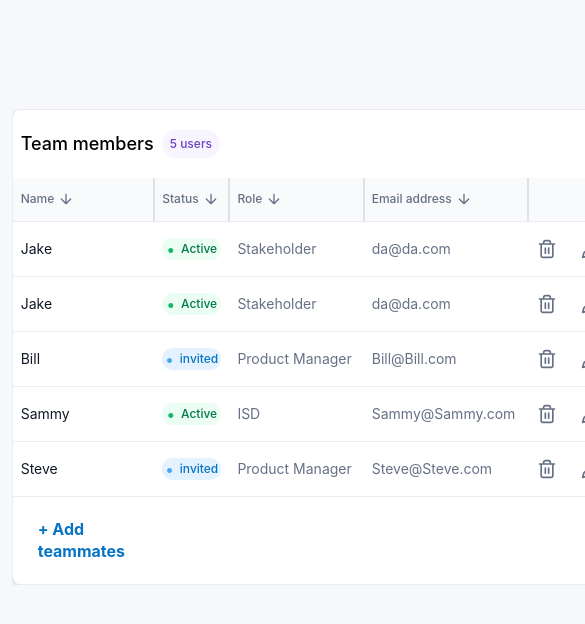
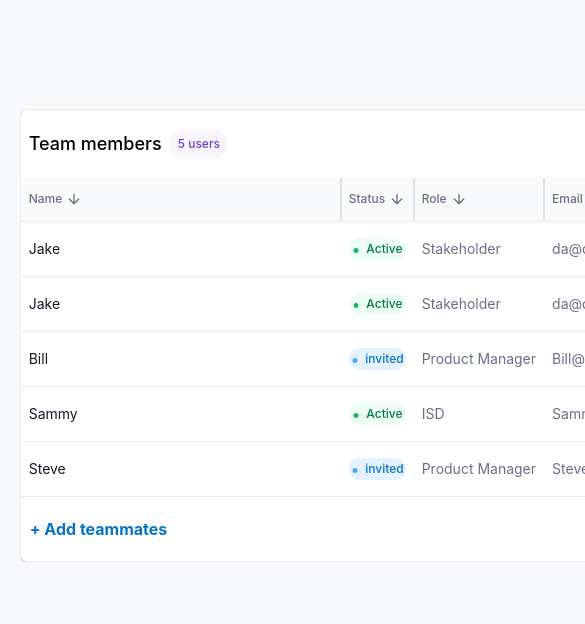
Before and after one commit to Alforoan/ISDFE, a React (Vite) app in the folder isd-app/: page /members in a window 390 px wide. Shown: the top 624 px of the page, 585 px wide, since content can reach past the window. Built offline with nearby package versions, Linux system fonts and the light colour scheme; no server answers.

Commit message:
edit margins

```diff
--- a/isd-app/src/styles/_tablestyles.scss
+++ b/isd-app/src/styles/_tablestyles.scss
@@ -78,6 +78,7 @@
 .add-teammates {
 	display: flex;
 	padding: 1.25rem 1.5rem;
+	min-width: 20rem;
 	width: 100%;
 	align-items: center;
 	align-self: stretch;
@@ -198,6 +199,10 @@
 	.table-header-container {
 		padding: 1.25rem 0.5rem;
 	}
+
+	.add-teammates {
+		padding: 1.25rem 0.5rem;
+	}
 }
 
 @media (max-width: 40.313rem) {
```
